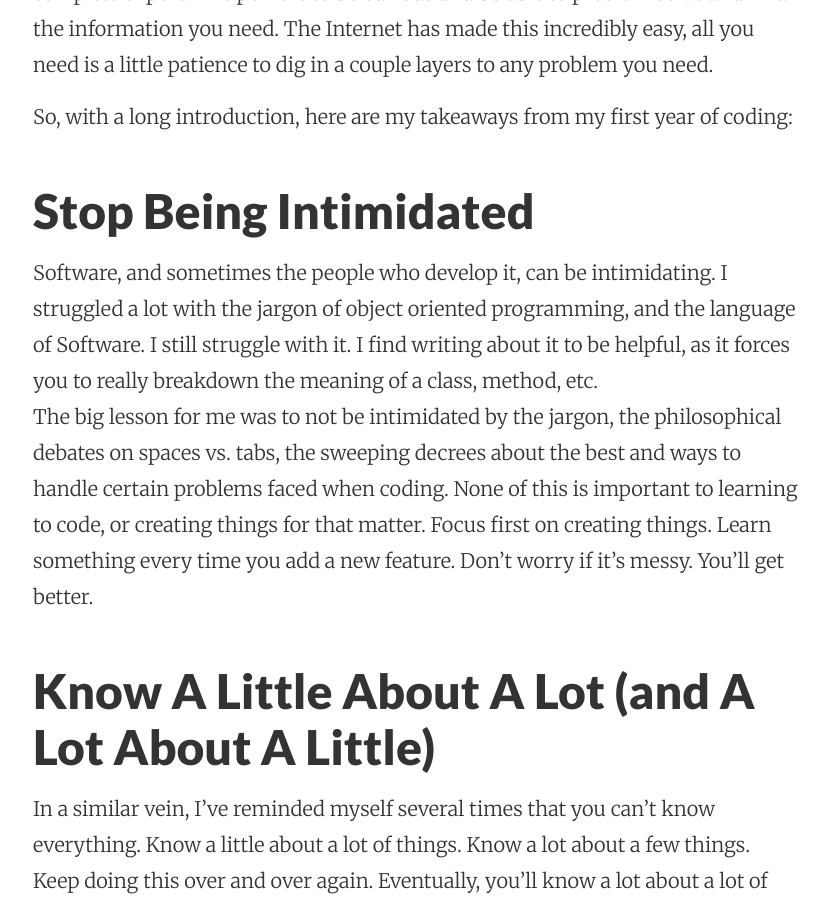
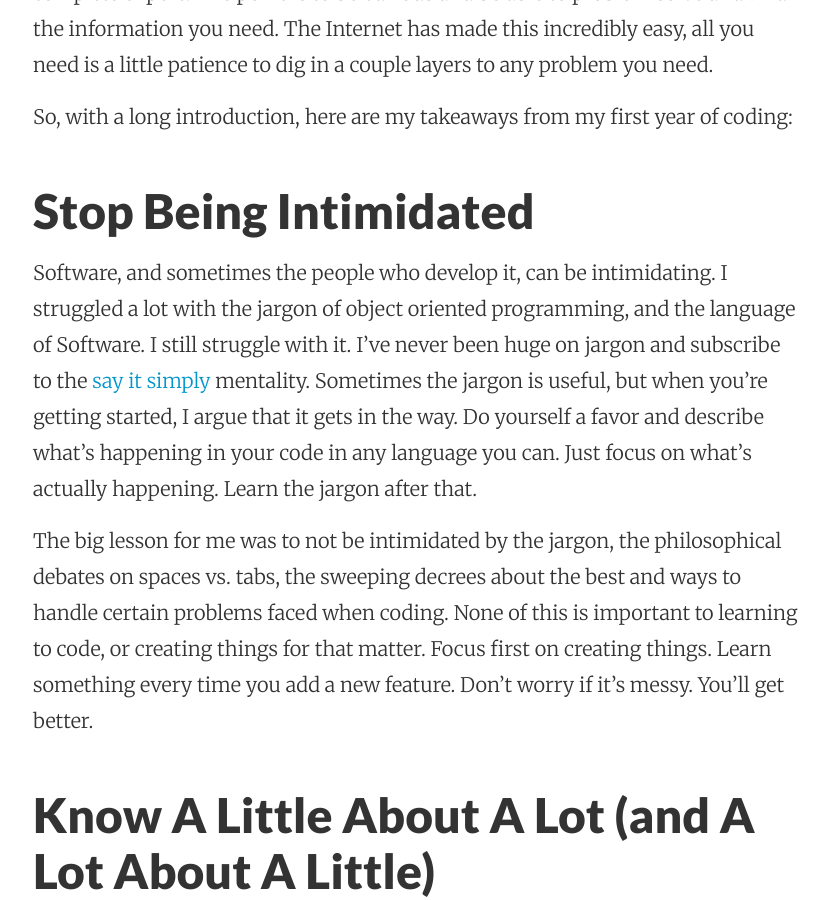
Before and after one commit to tvieweg/tvieweg.github.io, a Jekyll site: the page built from _posts/2015-08-13-lessons-from-my-first-year-of-coding.markdown, in a window 1280 px wide and 900 px high, scrolled down 1828 px. Shown: the whole window, without its empty margins (223-1052 px from the left). Built offline with Jekyll 4.4.1, drawn with Linux system fonts in a browser that asks for light colours.

Commit message:
Post update: Lessons from my first year of coding.

```diff
--- a/_posts/2015-08-13-lessons-from-my-first-year-of-coding.markdown
+++ b/_posts/2015-08-13-lessons-from-my-first-year-of-coding.markdown
@@ -20,7 +20,8 @@ So, with a long introduction, here are my takeaways from my first year of coding
 Stop Being Intimidated
 ---------------------------------
 
-Software, and sometimes the people who develop it, can be intimidating. I struggled a lot with the jargon of object oriented programming, and the language of Software. I still struggle with it. I find writing about it to be helpful, as it forces you to really breakdown the meaning of a class, method, etc.
+Software, and sometimes the people who develop it, can be intimidating. I struggled a lot with the jargon of object oriented programming, and the language of Software. I still struggle with it. I've never been huge on jargon and subscribe to the [say it simply](http://xkcd.com/1133/) mentality. Sometimes the jargon is useful, but when you're getting started, I argue that it gets in the way. Do yourself a favor and describe what's happening in your code in any language you can. Just focus on what's actually happening. Learn the jargon after that.
+
 The big lesson for me was to not be intimidated by the jargon, the philosophical debates on spaces vs. tabs, the sweeping decrees about the best and ways to handle certain problems faced when coding. None of this is important to learning to code, or creating things for that matter. Focus first on creating things. Learn something every time you add a new feature. Don't worry if it's messy. You'll get better.
 
 Know A Little About A Lot (and A Lot About A Little)
```
